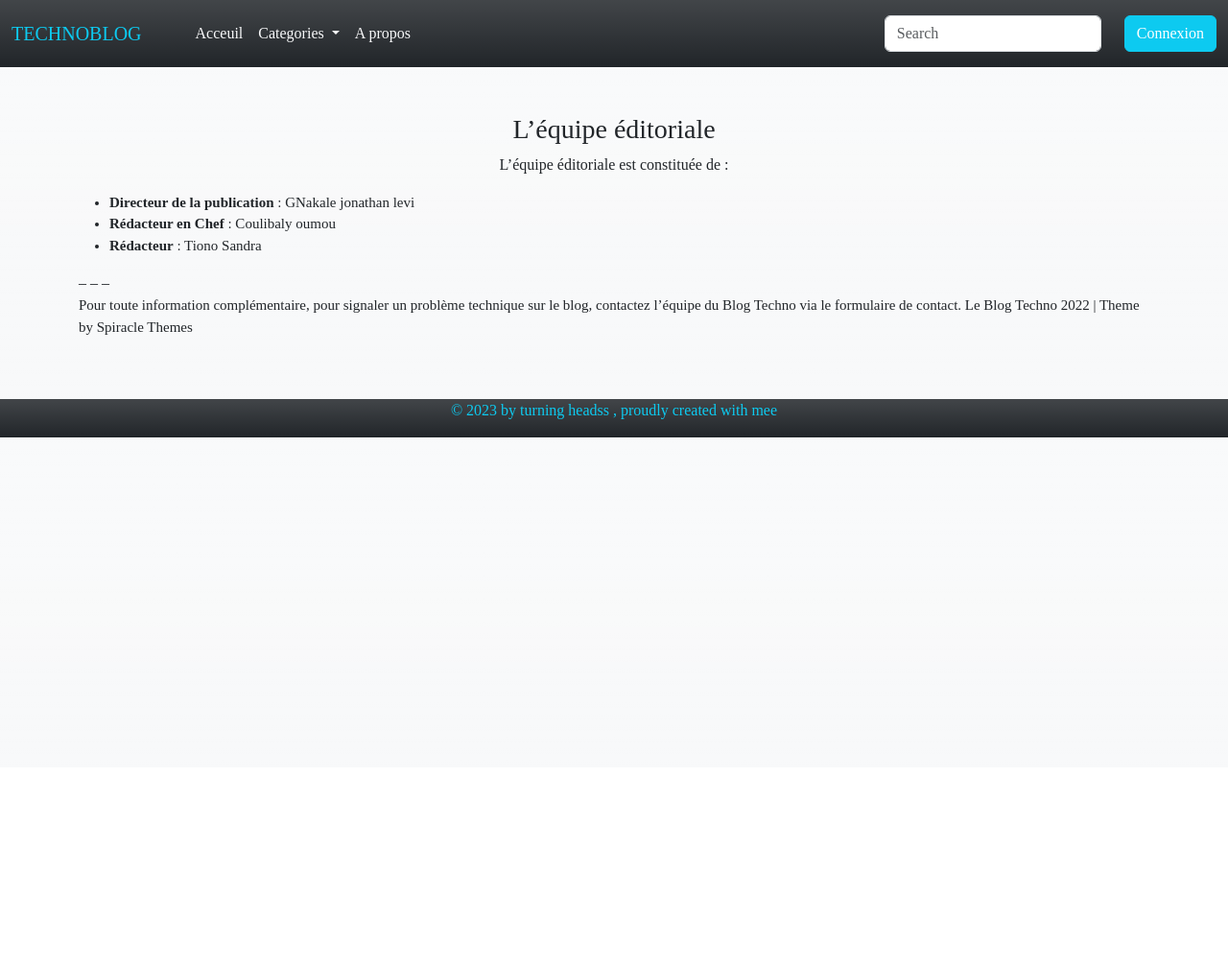
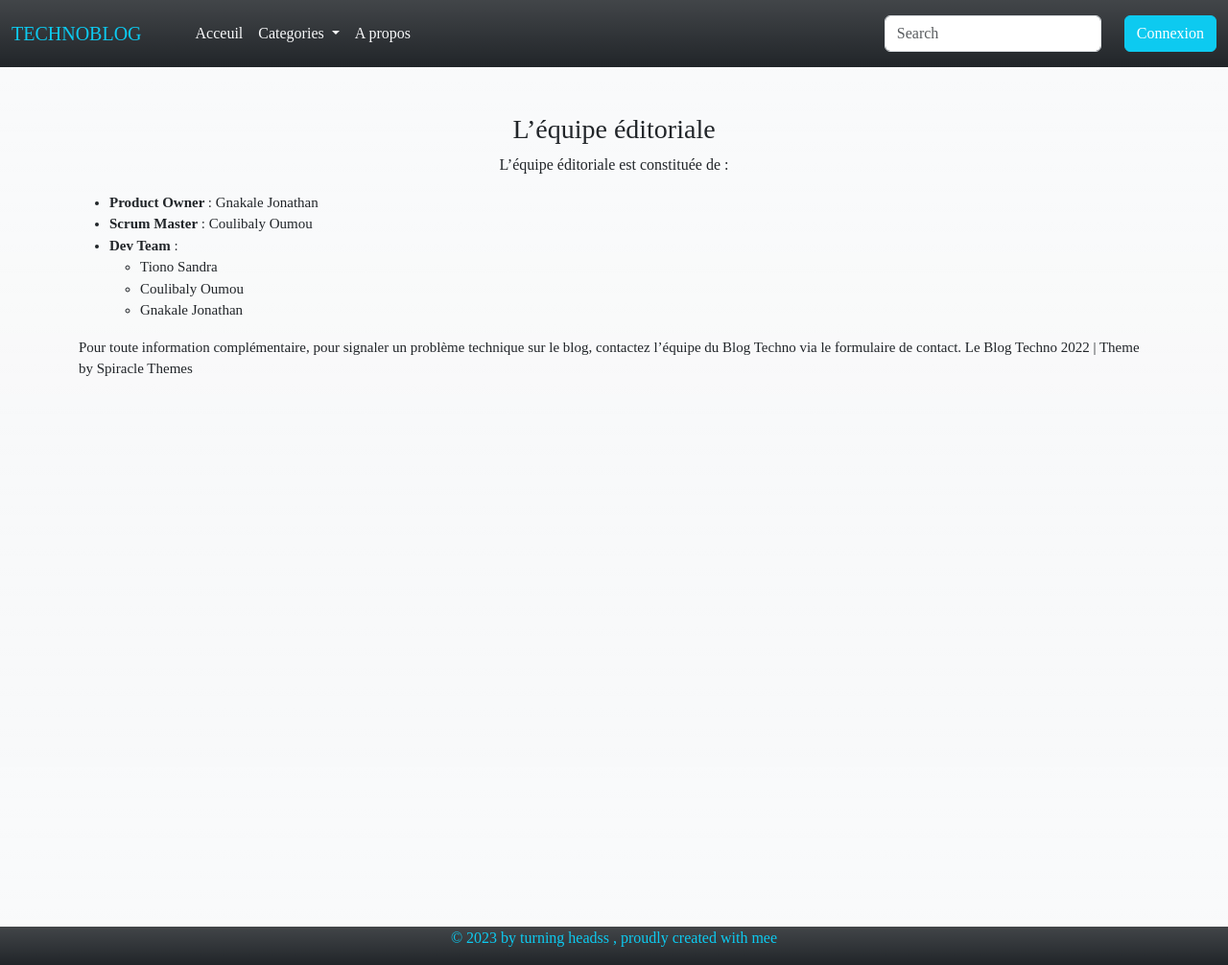
Before and after one commit to Princessai/creatix-cgt, a PHP site: page /propos.php in a window 1280 px wide. Shown: the whole page at 96% size. Before the commit the page ends 456 px from the top, so only its background shows below. Run offline with PHP 8.4, Linux system fonts and the light colour scheme; data comes from the database, SQL or seed files in the repository.

Commit message:
modification final

```diff
--- a/site/css/header.css
+++ b/site/css/header.css
@@ -2,7 +2,7 @@ body {
     margin: 0;
     padding: 0;
     background-color: #F1F1F1;
-
+    height: 100vh;
 }
 
 header {
--- a/site/propos.php
+++ b/site/propos.php
@@ -1,21 +1,25 @@
-<?php  include("header.php")  ?>
-<div class="container  mt-5">
+<?php include("header.php")  ?>
+
+<div class="container h-100  mt-5">
   <div class="row">
     <div class="col-sm-12">
 
-          <h3 class="text-center">  L’équipe éditoriale</h3>
+      <h3 class="text-center"> L’équipe éditoriale</h3>
       <p class="text-center">
         L’équipe éditoriale est constituée de :
       </p>
-<ul  style="font-family:Montserrat; font-size:15px">
-    <li> <strong>Directeur de la publication </strong> : GNakale jonathan levi </li>
-    <li> <strong>Rédacteur en Chef</strong>   : Coulibaly oumou</li>
-    <li> <strong>Rédacteur</strong>  : Tiono Sandra</li>
+      <ul style="font-family:Montserrat; font-size:15px">
+        <li> <strong>Product Owner </strong> : Gnakale Jonathan</li>
+        <li> <strong>Scrum Master</strong> : Coulibaly Oumou</li>
+        <li> <strong>Dev Team</strong> :
+          <ul>
+            <li>Tiono Sandra</li>
+            <li>Coulibaly Oumou</li>
+            <li>Gnakale Jonathan</li>
           </ul>
-–
-–
-–
-<p  style="font-family:Montserrat; font-size:15px">
+        </li>
+      </ul>
+      <p style="font-family:Montserrat; font-size:15px">
         Pour toute information complémentaire, pour signaler un problème technique sur le blog, contactez l’équipe du Blog Techno via le formulaire de contact.
 
         Le Blog Techno 2022 | Theme by Spiracle Themes
```
Lines whose indentation alone changed are shown as unchanged.
